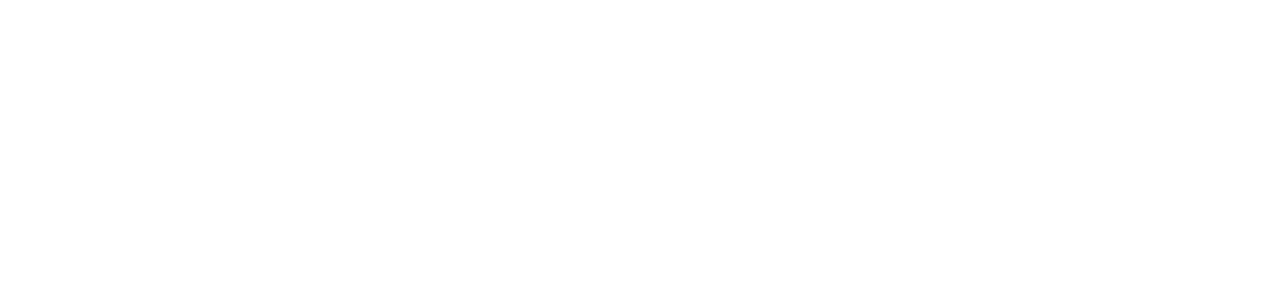
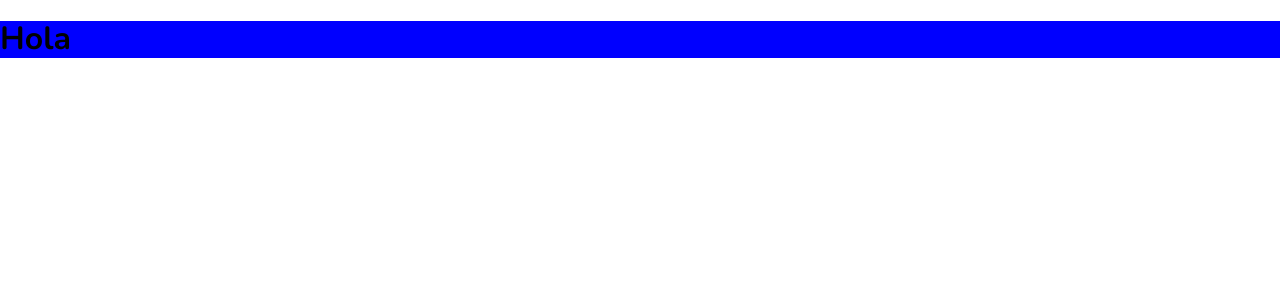
Before and after one commit to BeeDevelopers/WebPage, a React (Create React App) app: page / in a window 1280 px wide. Shown: the top 300 px of the page. Built offline with nearby package versions, Linux system fonts and the light colour scheme.

Commit message:
Css modules example

```diff
--- a/src/components/Header.js
+++ b/src/components/Header.js
@@ -1,11 +1,12 @@
 import React, { Component } from 'react';
+import styles from './header.module.css'
 
 export default class Header extends Component {
 
     render() {
         return (
-            <div className="header">
-
+            <div className={styles.color}>
+                <h1>Hola</h1>
             </div>
         );
     }
--- a/src/components/Router.js
+++ b/src/components/Router.js
@@ -1,13 +1,14 @@
 import React, { Component } from 'react';
 import {BrowserRouter, Route, Switch} from 'react-router-dom';
 
+import Header from './Header';
 
 export default class Router extends Component {
 
     render() {
         return (
             <BrowserRouter>
-
+                <Header />
                 <Switch>
                     {/* <Route exact path="/"component={Home} /> */}
                     {/* <Route component={Error}/> */}
--- /dev/null
+++ b/src/components/header.module.css
@@ -0,0 +1,3 @@
+.color{
+    background-color: blue;
+}
```
